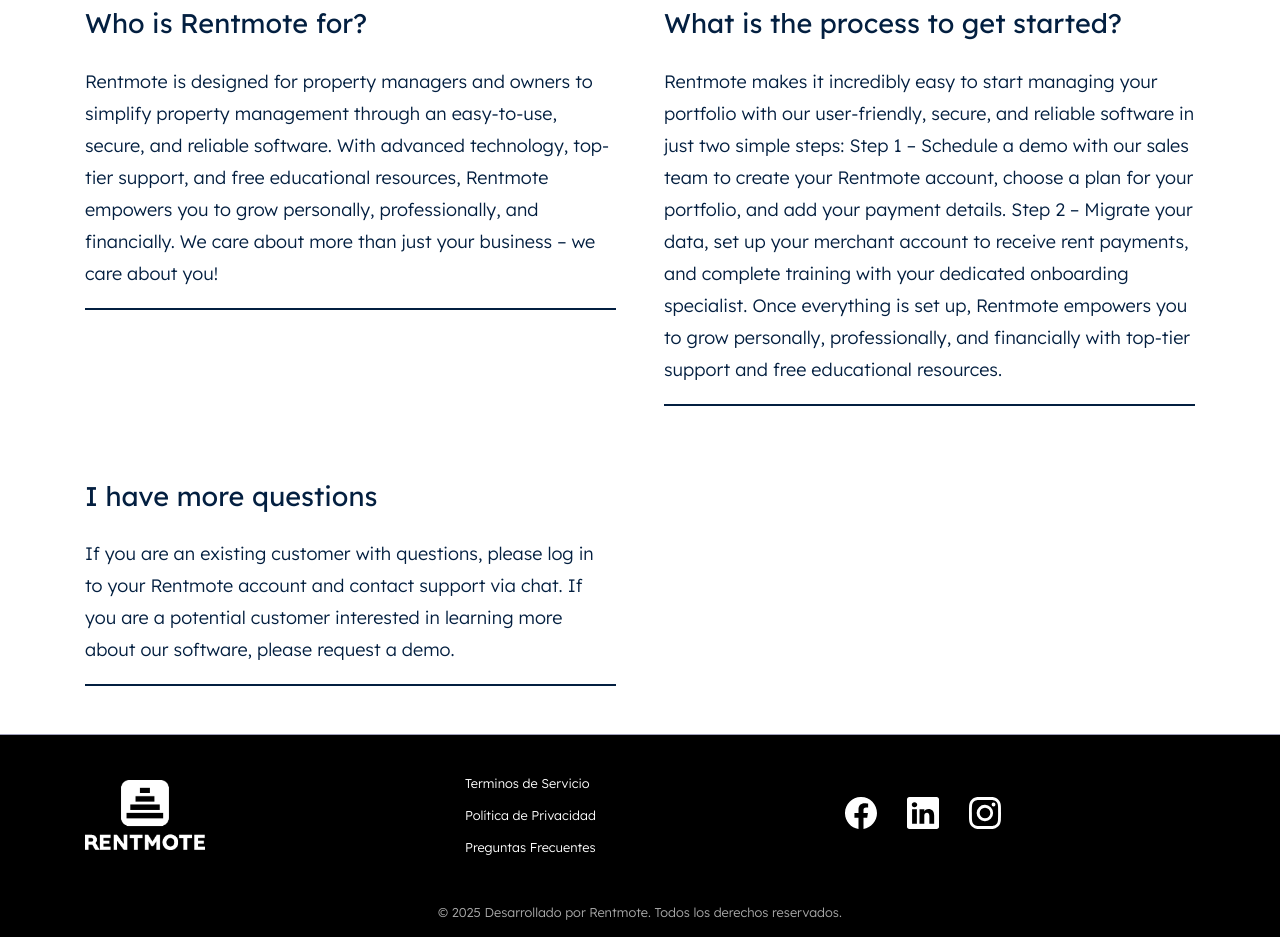
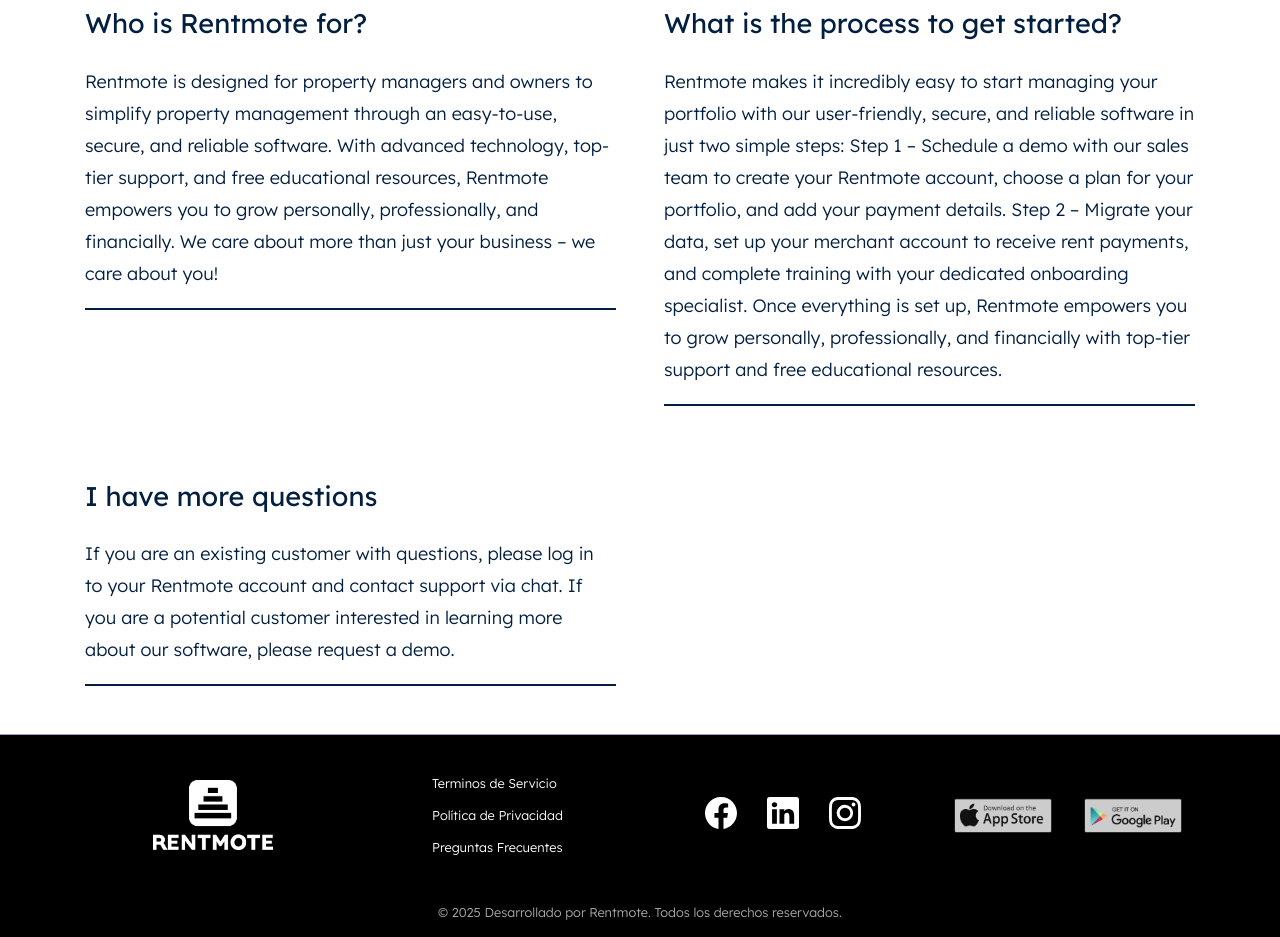
Before and after one commit to jglopezre/rentmote-landing, a Gatsby site: page /faqs in a window 1280 px wide. Shown: the part 1173-2110 px from the top of the page. Built offline with nearby package versions, Linux system fonts and the light colour scheme; Gatsby itself is replaced by a stand-in of ours.

Commit message:
feat  store links added
- StoreBox component added
- app stroe logo added
- play stare logo added

february 17, 2025

```diff
--- /dev/null
+++ b/src/components/StoreBox.tsx
@@ -0,0 +1,29 @@
+import { StaticImage } from 'gatsby-plugin-image';
+import React from 'react';
+import styled from 'styled-components';
+
+const Wrapper = styled.div`
+  display: flex;
+  gap: 2rem;
+`;
+
+export const StoreBox: React.FC = () => {
+  return (
+    <Wrapper>
+      <a href="#">
+        <StaticImage
+          src="../images/appstore-white-store-logo.png"
+          alt="apple appstore link logo"
+          width={98}
+        />
+      </a>
+      <a href="#">
+        <StaticImage
+          src="../images/playstore-white-store-logo.png"
+          alt="google play link logo"
+          width={98}
+        />
+      </a>
+    </Wrapper>
+  )
+}
--- a/src/components/index.ts
+++ b/src/components/index.ts
@@ -17,3 +17,4 @@
 export * from './QuantityMinicard';
 export * from './VerticalInfoBigCard';
 export * from './HorizontalInfoMiniCard';
+export * from './StoreBox';
--- a/src/sections/FooterSection.tsx
+++ b/src/sections/FooterSection.tsx
@@ -1,10 +1,10 @@
 import React from 'react';
 import { graphql, Link, useStaticQuery } from 'gatsby';
 import { StaticImage } from 'gatsby-plugin-image';
-import { Col, Container, Row, useScreenClass } from 'react-grid-system';
+import { Col, Container, Row } from 'react-grid-system';
 import styled from 'styled-components';
 import { useUserLanguage } from '@/customHooks';
-import { SocialBox } from '@/components';
+import { SocialBox, StoreBox } from '@/components';
 
 const date = new Date();
 
@@ -25,7 +25,7 @@
 const LogoContainer = styled(Col)`
   display: flex;
   align-items: center;
-  justify-content: start;
+  justify-content: center;
   padding-bottom: ${({ theme }) => theme.spacing.lg};
 `;
 
@@ -33,7 +33,7 @@
   display: flex;
   flex-direction: column;
   justify-content: center;
-  align-items: start;
+  align-items: center;
   padding-bottom: ${({ theme }) => theme.spacing.lg};
   line-height: 2rem;
   font-size: ${({ theme }) => theme.typography.fontSize.s7};
@@ -43,7 +43,7 @@
   padding-bottom: ${({ theme }) => theme.spacing.lg};
   display: flex;
   align-items: center;
-  justify-content: start;
+  justify-content: center;
 `;
 
 const StyledLink = styled(Link)`
@@ -94,7 +94,7 @@
     <BackgroundWrapper>
       <Container>
         <StyledFooterWrapper component="footer">
-          <LogoContainer xs={12} md={4}>
+          <LogoContainer xs={12} md={3}>
             <Link to="/">
               <StaticImage
                 src="../images/rentmote-logotipo-white.png"
@@ -103,7 +103,7 @@
               />
             </Link>
           </LogoContainer>
-          <LinksContainer xs={12} md={4}>
+          <LinksContainer xs={12} md={3}>
             <div>
               {
                 texts.infoLinks.map((link: any) => (
@@ -115,8 +115,11 @@
               }
             </div>
           </LinksContainer>
-          <SocialContainer xs={12} md={4}>
+          <SocialContainer xs={12} md={3}>
             <SocialBox />
+          </SocialContainer>
+          <SocialContainer xs={12} md={3}>
+            <StoreBox />
           </SocialContainer>
           <CopyCol xs={12}>
             <p>
```
Also changed, not shown: src/images/app-store-logo.png (deleted), src/images/appstore-white-store-logo.png (added), src/images/play-store-logo.png (deleted), src/images/playstore-white-store-logo.png (added).
